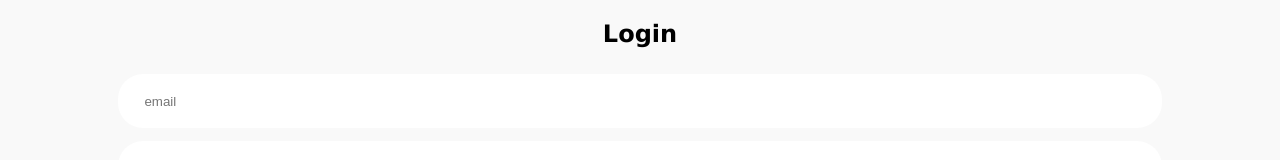
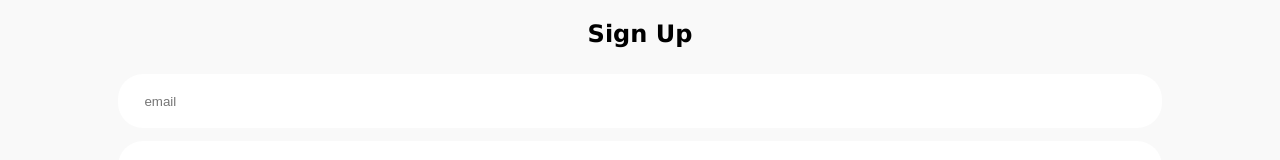
Before and after one commit to Apprikos/ValidEmail, an Angular app: page / in a window 1280 px wide. Shown: the top 160 px of the page. Built offline with nearby package versions, Linux system fonts and the light colour scheme.

Commit message:
Updated README

```diff
--- a/src/app/emailform/emailform.component.html
+++ b/src/app/emailform/emailform.component.html
@@ -1,5 +1,5 @@
 <div class="container">
-	<h2>Login</h2>
+	<h2>Sign Up</h2>
 	<div>
 
 		<input [ngModel]="user.email"
```
Also changed, not shown: 1 other file (tests, documents, lock files or other folders).
